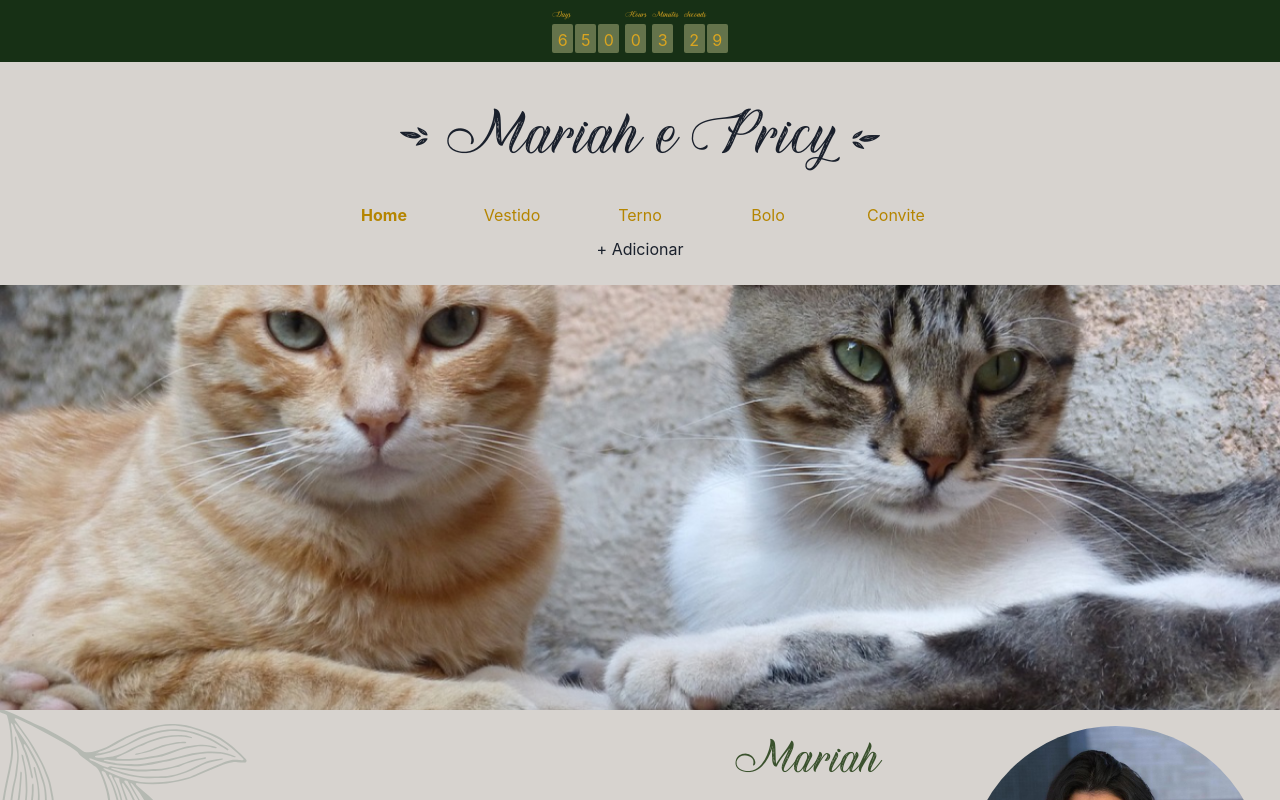
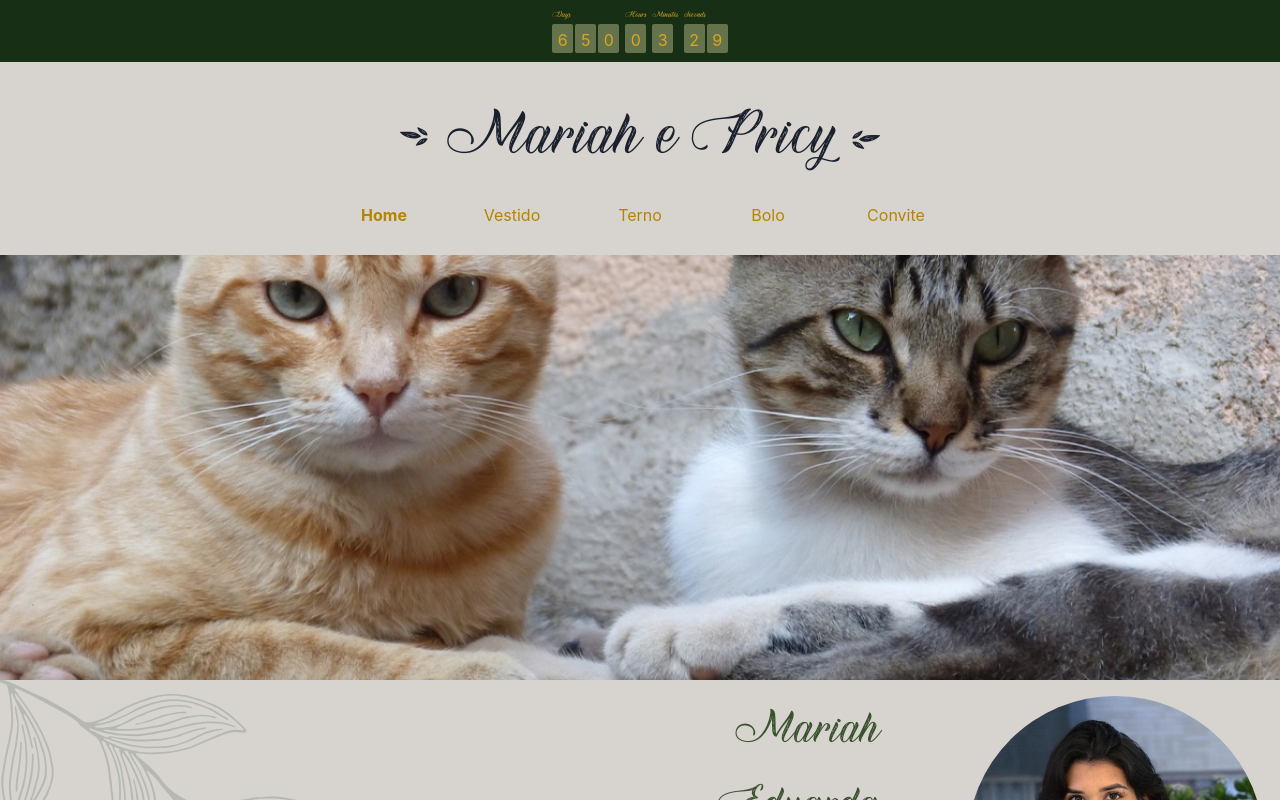
Before and after one commit to avilapricy/pricy-casamento, a Next.js app: page / in a window 1280 px wide. Shown: the top 800 px of the page. Built offline with nearby package versions, Linux system fonts and the light colour scheme.

Commit message:
remove button add

```diff
--- a/package.json
+++ b/package.json
@@ -14,11 +14,12 @@
     "@emotion/styled": "^11.8.1",
     "antd": "^4.20.2",
     "framer-motion": "^6.3.0",
-    "next": "12.1.4",
+    "next": "^12.1.4",
     "react": "18.0.0",
     "react-countdown": "^2.3.2",
     "react-dom": "18.0.0",
-    "styled-components": "^5.3.5"
+    "styled-components": "^5.3.5",
+    "yarn": "^1.22.19"
   },
   "devDependencies": {
     "eslint": "8.12.0",
--- a/src/common/components/Header/index.js
+++ b/src/common/components/Header/index.js
@@ -1,10 +1,6 @@
 import { useMediaQuery } from "@chakra-ui/react";
-import AddItemList from "../AddItemList";
-import Banner from "../Banner";
 import Countdown from "../Countdown";
-import Footer from "../Footer";
 import Logo from "../Logo";
-import Mariah from "../Mariah";
 import Menu from "../Menu";
 
 function Header() {
@@ -20,11 +16,6 @@ function Header() {
                 <br />
                 <Logo />
                 <Menu />
-                <AddItemList />
-
-
-
-
             </div>
         </div>
     )
```
Also changed, not shown: 1 other file (tests, documents, lock files or other folders).
